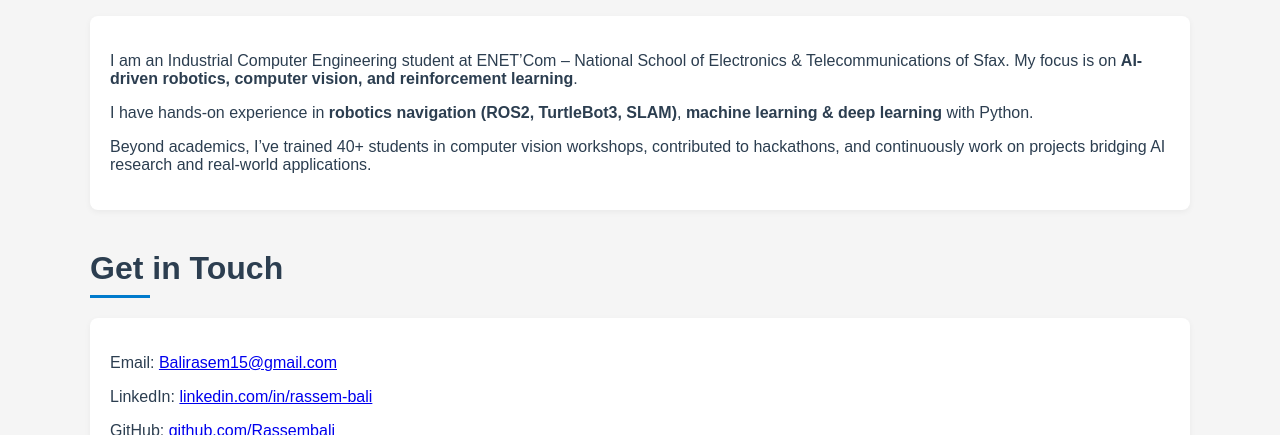
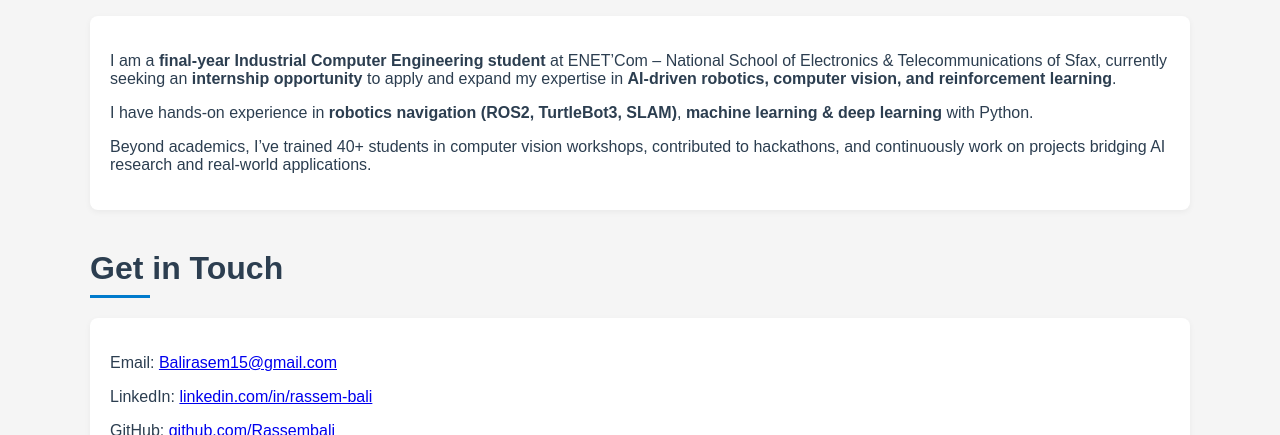
Before and after one commit to Rassembali/portfolio, a plain HTML site: page index.html in a window 1280 px wide. Shown: the part 665-1100 px from the top of the page. Drawn offline with Linux system fonts and the light colour scheme.

Commit message:
Update About Me section in index.html

```diff
--- a/index.html
+++ b/index.html
@@ -43,8 +43,9 @@
       <h2 class="section-title">About Me</h2>
       <div class="card">
         <p>
-          I am an Industrial Computer Engineering student at ENET’Com – National School of Electronics & Telecommunications of Sfax.
-          My focus is on <strong>AI-driven robotics, computer vision, and reinforcement learning</strong>.
+           I am a <strong>final-year Industrial Computer Engineering student</strong> at ENET’Com – National School of Electronics & Telecommunications of Sfax,
+            currently seeking an <strong>internship opportunity</strong> to apply and expand my expertise in
+            <strong>AI-driven robotics, computer vision, and reinforcement learning</strong>.
         </p>
         <p>
           I have hands-on experience in <strong>robotics navigation (ROS2, TurtleBot3, SLAM)</strong>,
```
